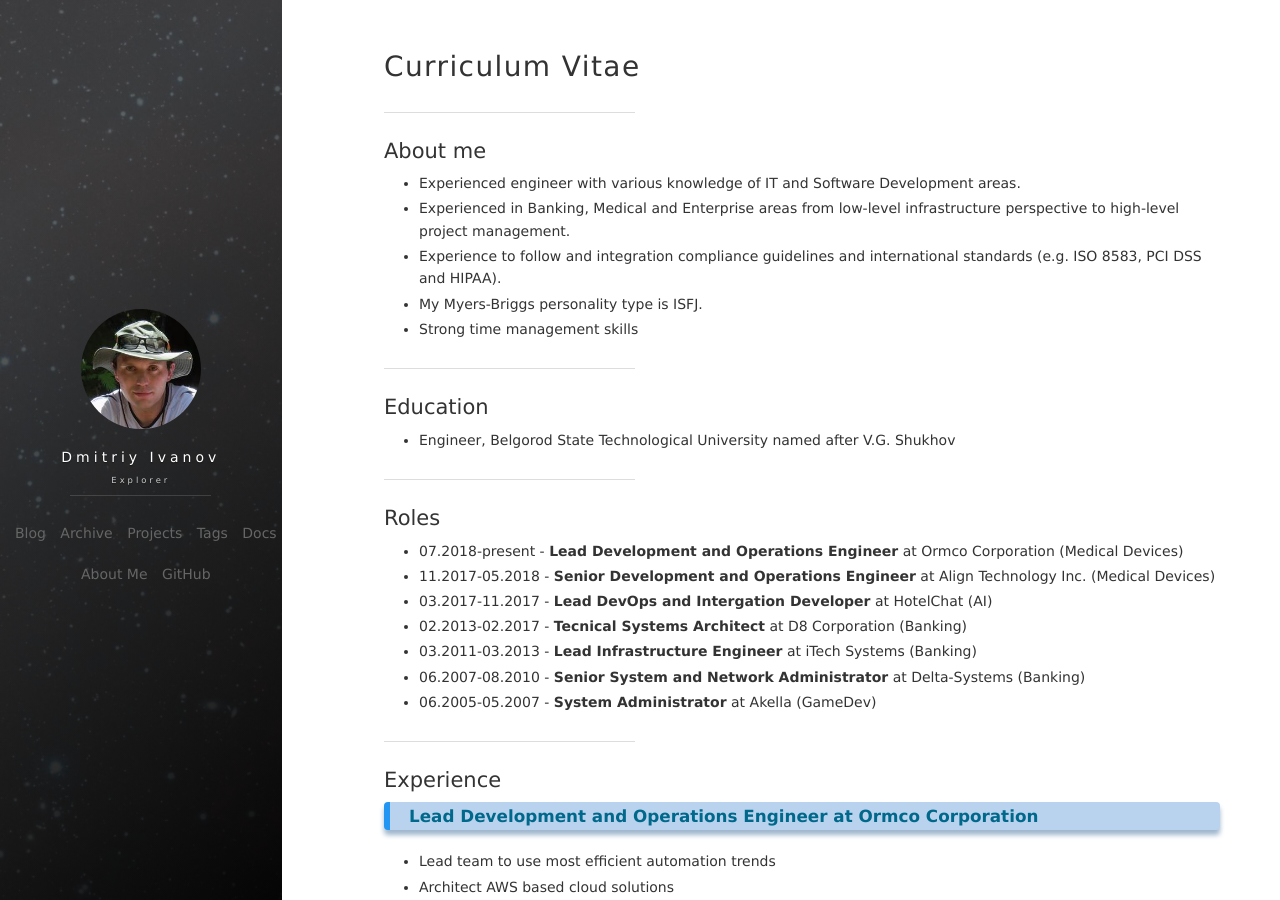
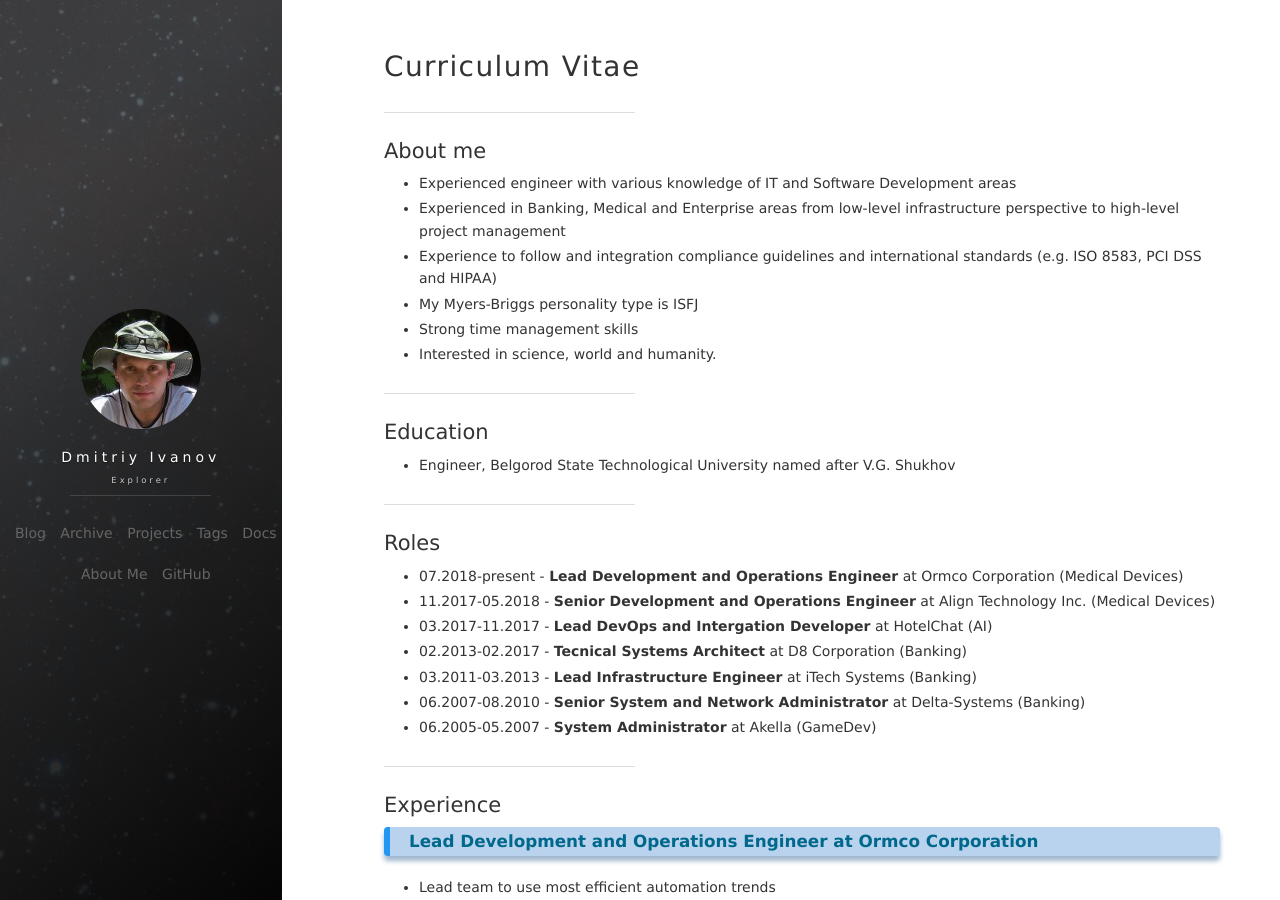
Before and after one commit to d-k-ivanov/d-k-ivanov.github.io, a Jekyll site: the page built from about.md, in a window 1280 px wide and 900 px high. Built offline with Jekyll 4.4.1, drawn with Linux system fonts in a browser that asks for light colours; nearby versions of some CDN libraries; comment, search, counter and statistics services are not loaded.

Commit message:
Post 2019-04-25-18:24:10

```diff
--- a/about.md
+++ b/about.md
@@ -8,11 +8,12 @@
 
 ## About me
 
-* Experienced engineer with various knowledge of IT and Software Development areas.
-* Experienced in Banking, Medical and Enterprise areas from low-level infrastructure perspective to high-level project management.
-* Experience to follow and integration compliance guidelines and international standards (e.g. ISO 8583, PCI DSS and HIPAA).
-* My Myers-Briggs personality type is ISFJ.
+* Experienced engineer with various knowledge of IT and Software Development areas
+* Experienced in Banking, Medical and Enterprise areas from low-level infrastructure perspective to high-level project management
+* Experience to follow and integration compliance guidelines and international standards (e.g. ISO 8583, PCI DSS and HIPAA)
+* My Myers-Briggs personality type is ISFJ
 * Strong time management skills
+* Interested in science, world and humanity.
 
 ***
 
```
